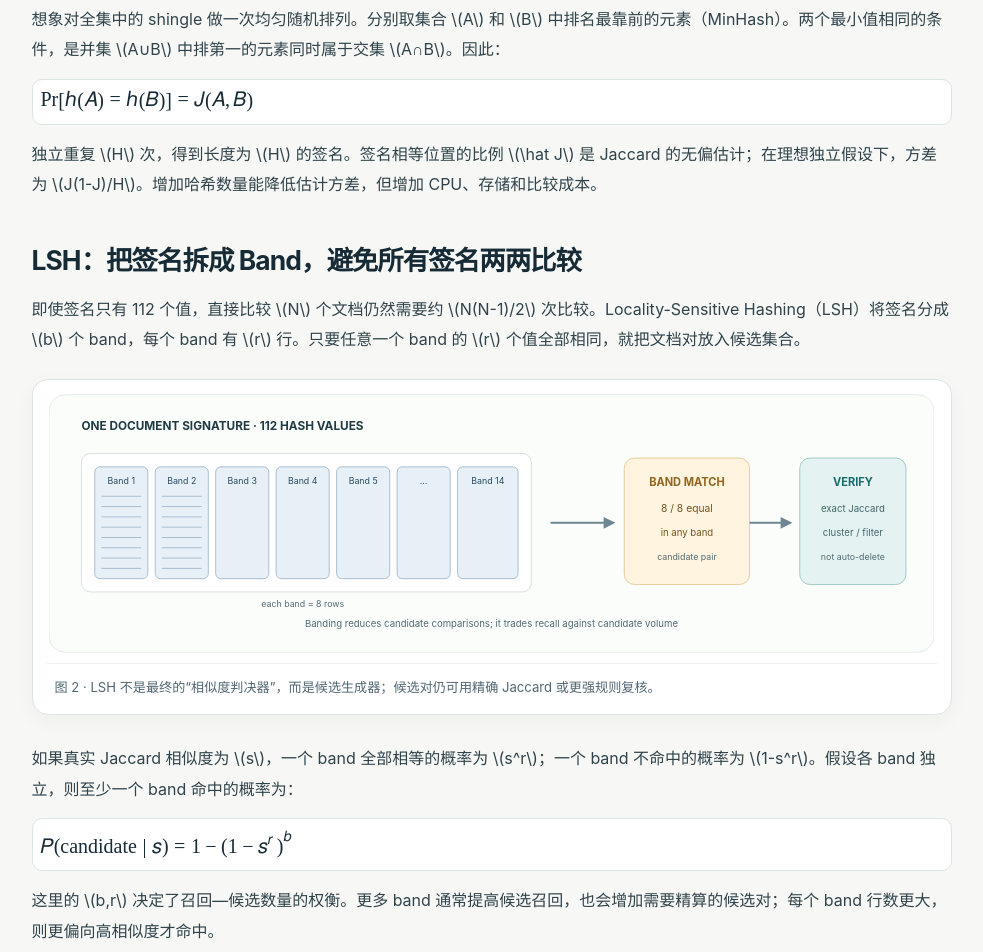
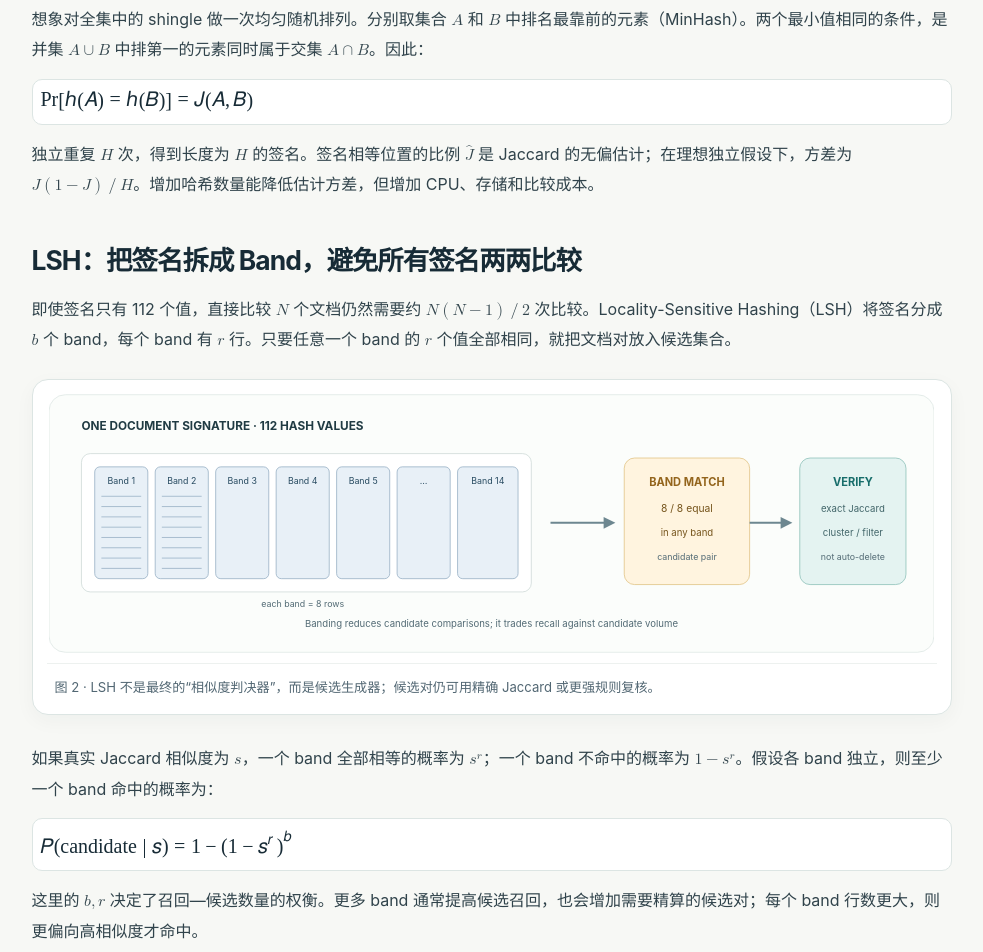
Before and after one commit to 1998x-stack/LLM-data-tutorial, a plain HTML site: page 08.html in a window 1280 px wide. Shown: the part 1360-2312 px from the top of the page, without its empty margins (289-1272 px from the left). Drawn offline with Linux system fonts and the light colour scheme.

Commit message:
fix(math): render chapter 08 inline formulas as accessible MathML instead of raw LaTeX

```diff
--- a/08.html
+++ b/08.html
@@ -29,27 +29,27 @@
           <div class="article-meta"><span>核心概念 · 数学机制 · 工程实现</span><span>研究生进阶</span></div>
         </header>
 
-<div class="lead-note"><strong>本章问题</strong><p>两个网页只改了几处标点、标题或广告，SHA-256 就会完全不同。怎样在不做 \(O(N^2)\) 全量两两比较的前提下，快速找到“足够相似”的文档候选？</p></div>
+<div class="lead-note"><strong>本章问题</strong><p>两个网页只改了几处标点、标题或广告，SHA-256 就会完全不同。怎样在不做 <math aria-label="O 乘以 N 的平方"><mi>O</mi><mo>(</mo><msup><mi>N</mi><mn>2</mn></msup><mo>)</mo></math> 全量两两比较的前提下，快速找到“足够相似”的文档候选？</p></div>
 <section id="sets">
 <h2>把文档变成 Shingle 集合</h2>
-<p>近似去重通常先把文本转换为特征集合。对分词序列使用连续 \(q\)-gram（也称 shingle）：例如文本 “data cleaning scales” 的 2-gram 集合为 {“data cleaning”, “cleaning scales”}。若一个文档的集合为 \(A\)，另一个为 \(B\)，Jaccard 相似度定义为交集占并集的比例：</p>
+<p>近似去重通常先把文本转换为特征集合。对分词序列使用连续 <math aria-label="变量 q"><mi>q</mi></math>-gram（也称 shingle）：例如文本 “data cleaning scales” 的 2-gram 集合为 {“data cleaning”, “cleaning scales”}。若一个文档的集合为 <math aria-label="集合 A"><mi>A</mi></math>，另一个为 <math aria-label="集合 B"><mi>B</mi></math>，Jaccard 相似度定义为交集占并集的比例：</p>
 <div class="math-scroll" tabindex="0" role="region" aria-label="Jaccard 相似度公式，可横向滚动" data-math-scroll><math display="block" aria-label="Jaccard 相似度等于集合交集大小除以集合并集大小"><mrow><mi>J</mi><mo>(</mo><mi>A</mi><mo>,</mo><mi>B</mi><mo>)</mo><mo>=</mo><mfrac><mrow><mo>|</mo><mi>A</mi><mo>∩</mo><mi>B</mi><mo>|</mo></mrow><mrow><mo>|</mo><mi>A</mi><mo>∪</mo><mi>B</mi><mo>|</mo></mrow></mfrac></mrow></math></div>
 <p>Jaccard 的优点是集合顺序不重要，且重复出现的同一 shingle 不会反复加权。缺点是短文档、不同语言、不同 tokenizer 或大量通用模板词都会影响相似度。选择 word 5-gram、character 7-gram 或段落 shingle，是模型设计的一部分。</p>
 </section>
 <section id="minhash">
 <h2>MinHash：用最小值保留集合相似度</h2>
 <figure class="diagram"><img src="assets/diagrams/ch08-minhash.svg" alt="两个文档被转换成 shingle 集合，使用相同随机哈希排列取最小值，重复多次形成签名"><figcaption>图 1 · 对同一随机排列，两个集合的最小元素相同，当且仅当并集中的最小元素落在交集内；这个事件的概率就是 Jaccard 相似度。</figcaption></figure>
-<p>想象对全集中的 shingle 做一次均匀随机排列。分别取集合 \(A\) 和 \(B\) 中排名最靠前的元素（MinHash）。两个最小值相同的条件，是并集 \(A∪B\) 中排第一的元素同时属于交集 \(A∩B\)。因此：</p>
+<p>想象对全集中的 shingle 做一次均匀随机排列。分别取集合 <math aria-label="集合 A"><mi>A</mi></math> 和 <math aria-label="集合 B"><mi>B</mi></math> 中排名最靠前的元素（MinHash）。两个最小值相同的条件，是并集 <math aria-label="A 并 B"><mi>A</mi><mo>∪</mo><mi>B</mi></math> 中排第一的元素同时属于交集 <math aria-label="A 交 B"><mi>A</mi><mo>∩</mo><mi>B</mi></math>。因此：</p>
 <div class="math-scroll" tabindex="0" role="region" aria-label="MinHash 相等概率公式，可横向滚动" data-math-scroll><math display="block" aria-label="MinHash 签名相等的概率等于 Jaccard 相似度"><mrow><mi>Pr</mi><mo>[</mo><mi>h</mi><mo>(</mo><mi>A</mi><mo>)</mo><mo>=</mo><mi>h</mi><mo>(</mo><mi>B</mi><mo>)</mo><mo>]</mo><mo>=</mo><mi>J</mi><mo>(</mo><mi>A</mi><mo>,</mo><mi>B</mi><mo>)</mo></mrow></math></div>
-<p>独立重复 \(H\) 次，得到长度为 \(H\) 的签名。签名相等位置的比例 \(\hat J\) 是 Jaccard 的无偏估计；在理想独立假设下，方差为 \(J(1-J)/H\)。增加哈希数量能降低估计方差，但增加 CPU、存储和比较成本。</p>
+<p>独立重复 <math aria-label="哈希次数 H"><mi>H</mi></math> 次，得到长度为 <math aria-label="哈希次数 H"><mi>H</mi></math> 的签名。签名相等位置的比例 <math aria-label="J 的估计值"><mover><mi>J</mi><mo>^</mo></mover></math> 是 Jaccard 的无偏估计；在理想独立假设下，方差为 <math aria-label="方差等于 J 乘 1 减 J 除以 H"><mi>J</mi><mo>(</mo><mn>1</mn><mo>−</mo><mi>J</mi><mo>)</mo><mo>/</mo><mi>H</mi></math>。增加哈希数量能降低估计方差，但增加 CPU、存储和比较成本。</p>
 </section>
 <section id="lsh">
 <h2>LSH：把签名拆成 Band，避免所有签名两两比较</h2>
-<p>即使签名只有 112 个值，直接比较 \(N\) 个文档仍然需要约 \(N(N-1)/2\) 次比较。Locality-Sensitive Hashing（LSH）将签名分成 \(b\) 个 band，每个 band 有 \(r\) 行。只要任意一个 band 的 \(r\) 个值全部相同，就把文档对放入候选集合。</p>
+<p>即使签名只有 112 个值，直接比较 <math aria-label="文档数 N"><mi>N</mi></math> 个文档仍然需要约 <math aria-label="比较次数等于 N 乘 N 减 1 除以 2"><mi>N</mi><mo>(</mo><mi>N</mi><mo>−</mo><mn>1</mn><mo>)</mo><mo>/</mo><mn>2</mn></math> 次比较。Locality-Sensitive Hashing（LSH）将签名分成 <math aria-label="band 数 b"><mi>b</mi></math> 个 band，每个 band 有 <math aria-label="每个 band 的行数 r"><mi>r</mi></math> 行。只要任意一个 band 的 <math aria-label="每个 band 的行数 r"><mi>r</mi></math> 个值全部相同，就把文档对放入候选集合。</p>
 <figure class="diagram"><img src="assets/diagrams/ch08-lsh-bands.svg" alt="一条 MinHash 签名被切分为多个 band，每个 band 内所有行相等才触发候选匹配，任一 band 命中即可进入候选集合"><figcaption>图 2 · LSH 不是最终的“相似度判决器”，而是候选生成器；候选对仍可用精确 Jaccard 或更强规则复核。</figcaption></figure>
-<p>如果真实 Jaccard 相似度为 \(s\)，一个 band 全部相等的概率为 \(s^r\)；一个 band 不命中的概率为 \(1-s^r\)。假设各 band 独立，则至少一个 band 命中的概率为：</p>
+<p>如果真实 Jaccard 相似度为 <math aria-label="真实相似度 s"><mi>s</mi></math>，一个 band 全部相等的概率为 <math aria-label="s 的 r 次方"><msup><mi>s</mi><mi>r</mi></msup></math>；一个 band 不命中的概率为 <math aria-label="一减 s 的 r 次方"><mn>1</mn><mo>−</mo><msup><mi>s</mi><mi>r</mi></msup></math>。假设各 band 独立，则至少一个 band 命中的概率为：</p>
 <div class="math-scroll" tabindex="0" role="region" aria-label="LSH 候选概率公式，可横向滚动" data-math-scroll><math display="block" aria-label="LSH 候选概率等于一减去一减 s 的 r 次方的 b 次方"><mrow><mi>P</mi><mo>(</mo><mtext>candidate</mtext><mo>|</mo><mi>s</mi><mo>)</mo><mo>=</mo><mn>1</mn><mo>−</mo><msup><mrow><mo>(</mo><mn>1</mn><mo>−</mo><msup><mi>s</mi><mi>r</mi></msup><mo>)</mo></mrow><mi>b</mi></msup></mrow></math></div>
-<p>这里的 \(b,r\) 决定了召回—候选数量的权衡。更多 band 通常提高候选召回，也会增加需要精算的候选对；每个 band 行数更大，则更偏向高相似度才命中。</p>
+<p>这里的 <math aria-label="band 数 b 与行数 r"><mi>b</mi><mo>,</mo><mi>r</mi></math> 决定了召回—候选数量的权衡。更多 band 通常提高候选召回，也会增加需要精算的候选对；每个 band 行数更大，则更偏向高相似度才命中。</p>
 </section>
 <section id="fineweb">
 <h2>FineWeb 的参数：不是“75% 就一定判重”</h2>
@@ -59,7 +59,7 @@
 </section>
 <section id="practice">
 <h2>工程流程与参数选择</h2>
-<ol><li>统一文本规范化和 tokenizer；保存原始文本与规范化版本。</li><li>生成 q-gram 集合或哈希 shingle；明确去重的相似度对象。</li><li>对每个文档生成 H 个 MinHash 值，再按 \(b×r=H\) 拆分 band。</li><li>对相同 band key 分桶，生成候选对；不要全量 \(N^2\) 比较。</li><li>对候选对计算精确 Jaccard 或更严格的相似度，建立重复边。</li><li>做阈值敏感性分析：抽查假阳性、假阴性、短文档和模板文档。</li></ol>
+<ol><li>统一文本规范化和 tokenizer；保存原始文本与规范化版本。</li><li>生成 q-gram 集合或哈希 shingle；明确去重的相似度对象。</li><li>对每个文档生成 H 个 MinHash 值，再按 <math aria-label="b 乘 r 等于 H"><mi>b</mi><mo>×</mo><mi>r</mi><mo>=</mo><mi>H</mi></math> 拆分 band。</li><li>对相同 band key 分桶，生成候选对；不要全量 <math aria-label="N 的平方"><msup><mi>N</mi><mn>2</mn></msup></math> 比较。</li><li>对候选对计算精确 Jaccard 或更严格的相似度，建立重复边。</li><li>做阈值敏感性分析：抽查假阳性、假阴性、短文档和模板文档。</li></ol>
 <div class="callout warning"><strong>常见陷阱：</strong>若没有先处理极常见 shingle（例如“点击这里”“版权所有”），它们会把大量无关文档连成候选；短文本的 shingle 数少，估计方差更高；不同语言混用同一 tokenizer 也会改变特征集合。</div>
 </section>
 <section id="prob-demo">
```
